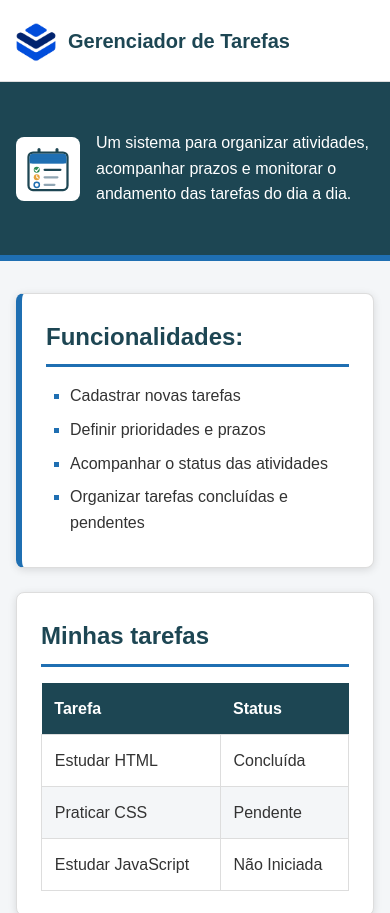
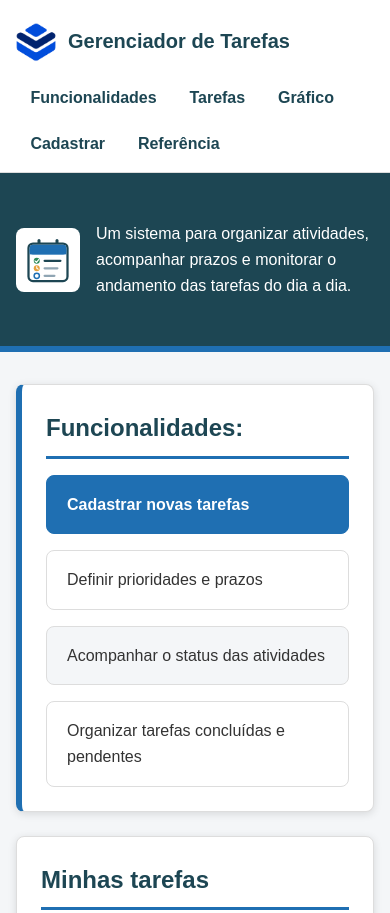
Before and after one commit to felipe234324/projeto-integrador-frontend-felipelima, a plain HTML site: page index.html in a window 390 px wide. Shown: the top 913 px of the page. Drawn offline with Linux system fonts and the light colour scheme.

Commit message:
feat: adiciona navbar com flexbox e grade responsiva com grid

```diff
--- a/css/style.css
+++ b/css/style.css
@@ -25,6 +25,10 @@ body {
     line-height: 1.6;
 }
 
+html {
+    scroll-behavior: smooth;
+}
+
 /* ---------- Cabeçalho ---------- */
 
 /* Seletor de ID: o cabeçalho principal é único na página */
@@ -32,9 +36,10 @@ body {
     border-bottom: 6px solid var(--cor-principal);
 }
 
-/* Navbar */
+/* Navbar (Flexbox) */
 .navbar {
     display: flex;
+    flex-wrap: wrap;
     align-items: center;
     gap: 0.25rem;
     padding: 0.5rem var(--espacamento);
@@ -43,6 +48,7 @@ body {
     box-shadow: var(--sombra);
 }
 
+/* Descendente: afeta só a imagem dentro da navbar */
 .navbar img {
     display: block;
     width: 56px;
@@ -51,6 +57,7 @@ body {
     object-fit: contain;
 }
 
+/* Filho direto: afeta só o h1 que está diretamente na navbar */
 .navbar > h1 {
     font-size: 1.25rem;
     color: var(--cor-secundaria);
@@ -104,6 +111,7 @@ main {
     border-left: 6px solid var(--cor-principal);
 }
 
+/* Agrupamento: button e .botao compartilham o mesmo visual */
 button,
 .botao {
     display: inline-block;
@@ -133,6 +141,7 @@ button:active,
 
 /* ---------- Títulos ---------- */
 
+/* Filho direto: afeta só o h2 que é filho imediato do card */
 .card > h2 {
     font-size: 1.5rem;
     margin: 0 0 var(--espacamento);
@@ -141,7 +150,7 @@ button:active,
     border-bottom: 3px solid var(--cor-principal);
 }
 
-/* ---------- Lista de funcionalidades ---------- */
+/* ---------- Listas ---------- */
 ul {
     padding-left: 1.5rem;
     margin: var(--espacamento) 0 0;
@@ -152,7 +161,6 @@ li {
     margin-bottom: 0.5rem;
 }
 
-/* Marcador na cor do tema */
 li::marker {
     color: var(--cor-principal);
 }
@@ -176,7 +184,6 @@ td {
     border: 1px solid var(--cor-borda);
 }
 
-/* Listras alternadas para facilitar a leitura */
 tbody tr:nth-child(even) {
     background-color: var(--cor-fundo);
 }
@@ -216,6 +223,7 @@ label {
     font-weight: bold;
 }
 
+/* Agrupamento: */
 input,
 textarea,
 select {
@@ -258,6 +266,100 @@ a:active {
     color: var(--cor-secundaria);
 }
 
+/* ---------- Navbar: links (Flexbox) ----------
+   Ficam depois dos links globais para vencer o empate de especificidade. */
+.navbar-links,
+.grade {
+    list-style-type: none;
+    margin: 0;
+    padding: 0;
+}
+
+.navbar-links li,
+.grade li {
+    margin-bottom: 0;
+}
+
+.navbar-links {
+    display: flex;
+    flex-wrap: wrap;
+    gap: 0.25rem;
+    margin-left: auto;
+}
+
+.navbar-links a {
+    display: block;
+    padding: 0.5rem 0.9rem;
+    border-radius: var(--raio-borda);
+    color: var(--cor-secundaria);
+    text-decoration: none;
+    transition: background-color 0.2s, color 0.2s;
+}
+
+.navbar-links a:hover {
+    background-color: var(--cor-fundo);
+    color: var(--cor-principal);
+}
+
+.navbar-links a:active {
+    background-color: var(--cor-borda);
+}
+
+.navbar-links a:focus-visible {
+    outline: 3px solid var(--cor-principal);
+    outline-offset: 2px;
+}
+
+/* ---------- Grade de funcionalidades (CSS Grid) ---------- */
+
+.grade {
+    display: grid;
+    grid-template-columns: repeat(auto-fit, minmax(180px, 1fr));
+    gap: var(--espacamento);
+    margin-top: var(--espacamento);
+}
+
+.grade li {
+    padding: 1rem 1.25rem;
+    background-color: var(--cor-fundo);
+    border: 1px solid var(--cor-borda);
+    border-radius: var(--raio-borda);
+    transition: transform 0.2s ease, box-shadow 0.2s ease;
+}
+
+.grade li:hover {
+    transform: translateY(-4px);
+    box-shadow: var(--sombra);
+}
+
+/* Primeiro item = funcionalidade principal */
+.grade li:first-child {
+    background-color: var(--cor-principal);
+    border-color: var(--cor-principal);
+    color: var(--cor-branco);
+    font-weight: bold;
+}
+
+/* Itens pares em branco, alternando com os cinza */
+.grade li:nth-child(even) {
+    background-color: var(--cor-branco);
+}
+
+@media (prefers-reduced-motion: reduce) {
+    html {
+        scroll-behavior: auto;
+    }
+
+    .navbar-links a,
+    .grade li {
+        transition: none;
+    }
+
+    .grade li:hover {
+        transform: none;
+    }
+}
+
 /* ---------- Rodapé ---------- */
 footer {
     background-color: var(--cor-secundaria);
--- a/index.html
+++ b/index.html
@@ -12,6 +12,14 @@
         <nav class="navbar">
             <img src="assets/images/gerenciador-logo.png" alt="Logo do Gerenciador de Tarefas">
             <h1>Gerenciador de Tarefas</h1>
+
+            <ul class="navbar-links">
+                <li><a href="#funcionalidades">Funcionalidades</a></li>
+                <li><a href="#tarefas">Tarefas</a></li>
+                <li><a href="#grafico">Gráfico</a></li>
+                <li><a href="#cadastro">Cadastrar</a></li>
+                <li><a href="#referencia">Referência</a></li>
+            </ul>
         </nav>
 
         <div class="apresentacao">
@@ -56,9 +64,9 @@
     </header>
 
     <main>
-        <section class="card destaque">
+        <section id="funcionalidades" class="card destaque">
             <h2>Funcionalidades:</h2>
-            <ul>
+            <ul class="grade">
                 <li>Cadastrar novas tarefas</li>
                 <li>Definir prioridades e prazos</li>
                 <li>Acompanhar o status das atividades</li>
@@ -66,7 +74,7 @@
             </ul>
         </section>
 
-        <section class="card">
+        <section id="tarefas" class="card">
             <h2>Minhas tarefas</h2>
 
             <table>
@@ -94,7 +102,7 @@
             </table>
         </section>
 
-        <section class="card">
+        <section id="grafico" class="card">
             <h2>Gráfico de tarefas por status</h2>
 
             <canvas id="grafico-tarefas" width="400" height="250">
@@ -137,7 +145,7 @@
             </script>
         </section>
 
-        <section class="card">
+        <section id="cadastro" class="card">
             <h2>Cadastrar nova tarefa</h2>
 
             <form>
@@ -172,7 +180,7 @@
             </form>
         </section>
 
-        <section class="card">
+        <section id="referencia" class="card">
             <h2>Material de Referência sobre HTML:</h2>
             <a href="https://www.w3schools.com/html/" target="_blank" rel="noopener noreferrer">Para aprender mais, acesse aqui</a>
         </section>
```
